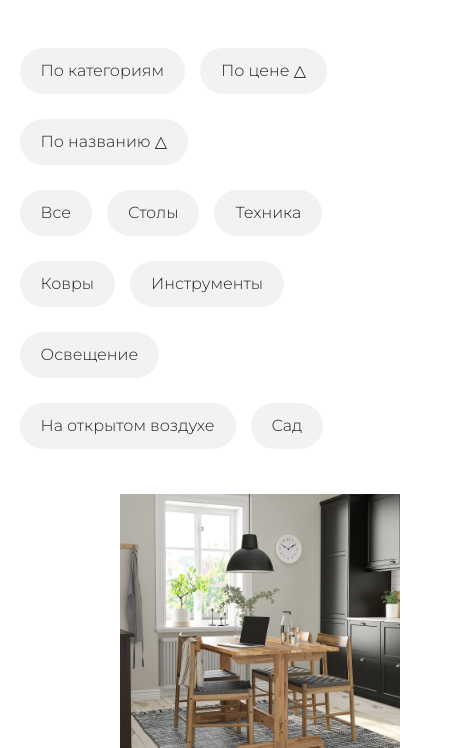
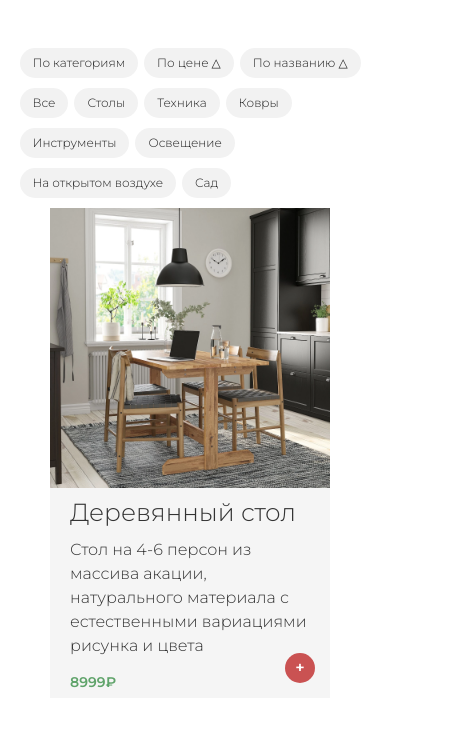
Before and after one commit to ultralightbeat/homeforge, a React (Create React App) app: page / in a window 390 px wide. Shown: the part 674-1422 px from the top of the page, 470 px wide, since content can reach past the window. Built offline with nearby package versions, Linux system fonts and the light colour scheme.

Commit message:
Adaptive categories buttons and items display

```diff
--- a/src/Header.css
+++ b/src/Header.css
@@ -15,10 +15,10 @@
     background: white;
     flex-direction: column;
     align-items: flex-start;
-    padding-left: 20px;
+    /* padding-left: 20px; */
     transform: translateY(-100%);
     opacity: 0;
-    transition: all 0.3s ease;
+    transition: all 0.3s eaes;
     z-index: 1001;
   }
 
--- a/src/Item.css
+++ b/src/Item.css
@@ -14,7 +14,8 @@ body {
   main .item {
     width: calc(50% - 10px); /* 2 товара */
     min-width: 280px;
-    margin-left: 80px;
+    margin-right: 40px;
+    margin-left: 70px;
   }
 }
 
@@ -23,7 +24,7 @@ body {
   main .item {
     width: 100%; /* 1 товар */
     max-width: 440px;
-    margin-left: 130px;
-    margin-right: auto;
+
+    margin-right: 80px;
   }
 }
--- a/src/ShowFullItem.css
+++ b/src/ShowFullItem.css
@@ -37,7 +37,7 @@
   flex: 1;
   display: flex;
   flex-direction: column;
-  margin-top: 50px;
+
   position: relative;
 }
 
@@ -53,7 +53,7 @@
 
 
 /* Планшеты и маленькие экраны */
-@media (max-width: 768px) {
+@media (max-width: 1440px) {
   main .item,
   .full-item .item-details {
     position: relative;
--- a/src/index.css
+++ b/src/index.css
@@ -259,6 +259,47 @@ header .presentation::before{
   color: #fff;
 }
 
+/* Планшеты и маленькие экраны */
+@media (max-width: 768px) {
+  header .presentation::after,
+  header .presentation::before {
+    left: 30px;
+    right: 30px;
+    width: auto;
+    text-align: left;
+  }
+
+  header .presentation::after {
+    top: 80px;
+    font-size: 28px;
+  }
+
+  header .presentation::before {
+    top: 120px;
+    font-size: 14px;
+  }
+}
+
+/* Мобильные устройства (до 480px) */
+@media (max-width: 480px) {
+  header .presentation::after,
+  header .presentation::before {
+    left: 20px;
+    right: 20px;
+    text-align: center;
+  }
+
+  header .presentation::after {
+    top: 100px;
+    font-size: 22px;
+  }
+
+  header .presentation::before {
+    top: 180px;
+    font-size: 13px;
+  }
+}
+
 #Модель
 
 .modal-overlay {
@@ -316,7 +357,43 @@ header .presentation::before{
 .categories-list .title-button:hover{
   border-color: silver;
   transform: scale(1.1);
+}
 
+
+/* Маленькие планшеты и большие телефоны (до 768px) */
+@media (max-width: 768px) {
+  .categories div,
+  .categories-list .cat-button,
+  .categories-list .price-button,
+  .categories-list .title-button {
+    padding: 6px 14px;
+    font-size: 13px;
+    margin-bottom: 12px;
+    margin-right: 8px;
+  }
+
+  /* Делаем кнопки более компактными, если экран маленький */
+  .categories-list {
+    flex-wrap: wrap;
+  }
+}
+
+/* Мобильные устройства (до 480px) */
+@media (max-width: 480px) {
+  .categories div,
+  .categories-list .cat-button,
+  .categories-list .price-button,
+  .categories-list .title-button {
+    padding: 5px 12px;
+    font-size: 12px;
+    margin-bottom: 10px;
+    margin-right: 6px;
+  }
+
+  /* Чтобы кнопки не выходили за границы */
+  .categories-list {
+    flex-wrap: wrap;
+  }
 }
 
 
@@ -624,7 +701,7 @@ main {
   flex-wrap: wrap;
   justify-content: center;
   gap: 20px;
-  padding: 20px;
+  /* padding: 20px; */
 }
 
 main .item {
```
